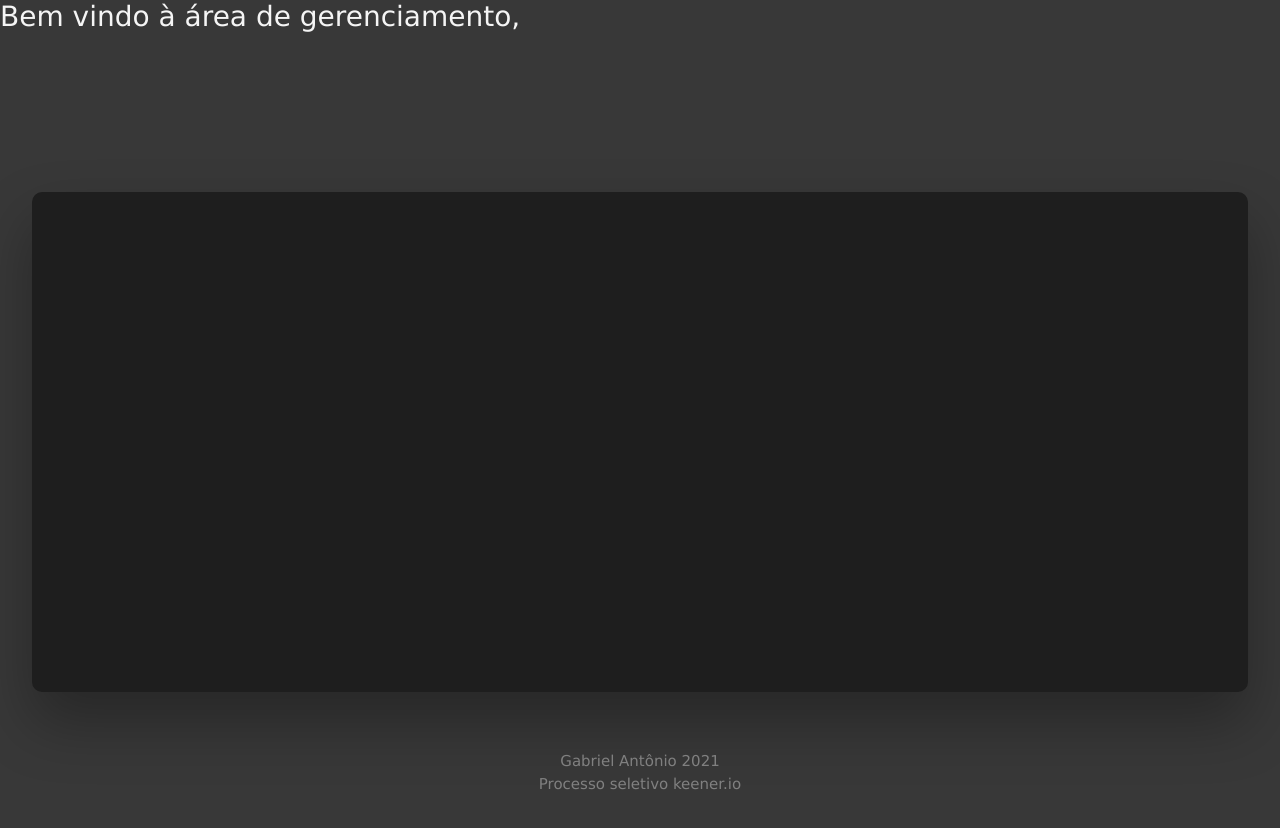
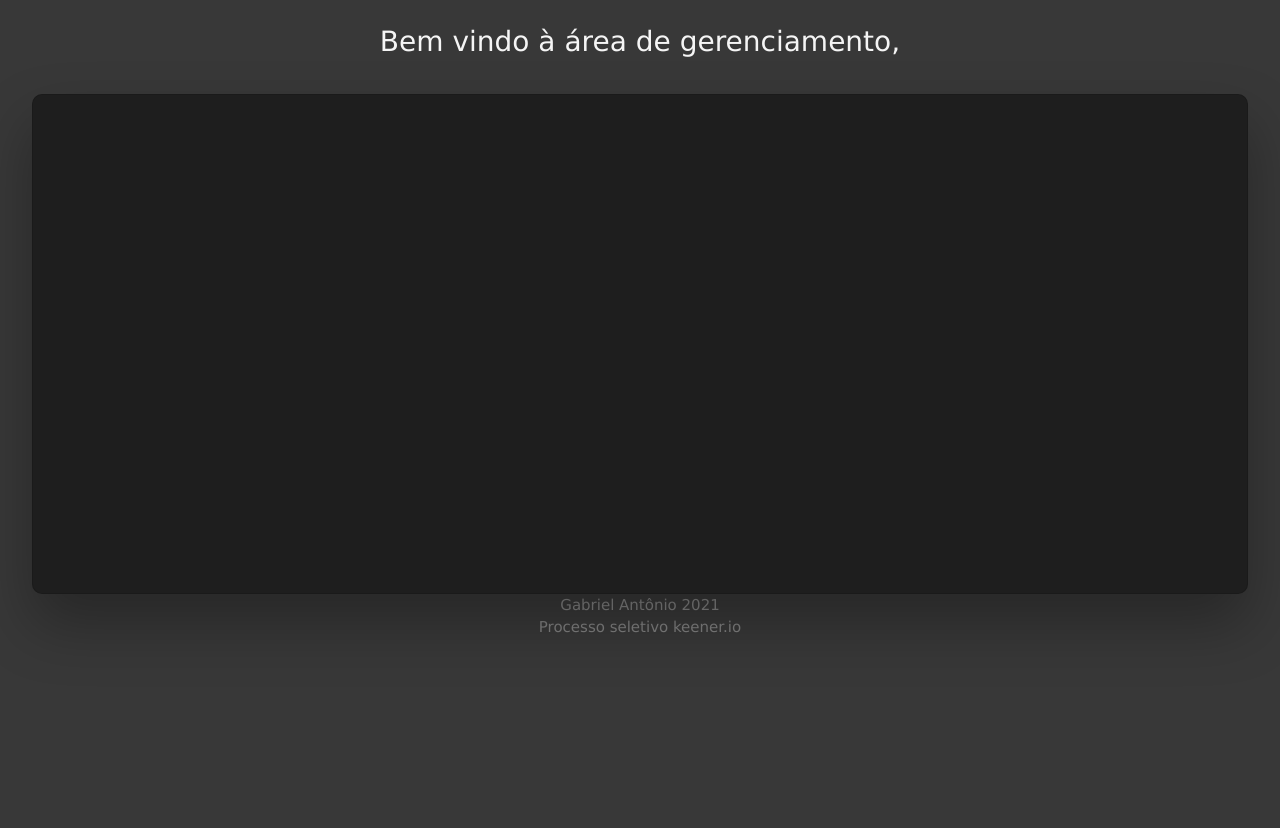
Before and after one commit to barreto0/keener-frontend, a Vue app: page /dashboard in a window 1280 px wide. Shown: the top 828 px of the page. After the commit the page ends 800 px from the top, so only its background shows below. Built offline with nearby package versions, Linux system fonts and the light colour scheme; what sweet-modal-vue would draw is missing.

Commit message:
dashboard component

```diff
--- a/src/components/management/Dashboard.vue
+++ b/src/components/management/Dashboard.vue
@@ -1,13 +1,9 @@
 <template>
     <div>
-        <h3>Bem vindo à área de gerenciamento, {{ userName }}</h3>
-        <div class="center-in-screen">
-            <div class="formCard fadeIn first">
-            </div>
-
+        <h3 class="greeting">Bem vindo à área de gerenciamento, {{ userName }}</h3>
+        <div class="card fadeIn first">
         </div>
         <custom-footer></custom-footer>
-
     </div>
 </template>
 
@@ -36,8 +32,19 @@ export default {
 }
 </script>
 <style scoped>
+.greeting {
+  display: flex;
+  justify-content: center;
+  padding-top: 25px;
+  padding-bottom: 35px;
+  margin-bottom: 0;
+}
 
-.formCard {
+.card {
+  display: flex;
+  justify-content: center;
+  align-items: center;
+  margin: auto;
   -webkit-border-radius: 10px 10px 10px 10px;
   border-radius: 10px 10px 10px 10px;
   background: #1e1e1e;
--- a/src/components/shared/ui-components/Footer.vue
+++ b/src/components/shared/ui-components/Footer.vue
@@ -11,7 +11,6 @@ footer {
   color: gray;
   font-size: 15px;
   text-align: center;
-  position: absolute;
   bottom: 0;
   width: 100%;
   height: 50px;
```
